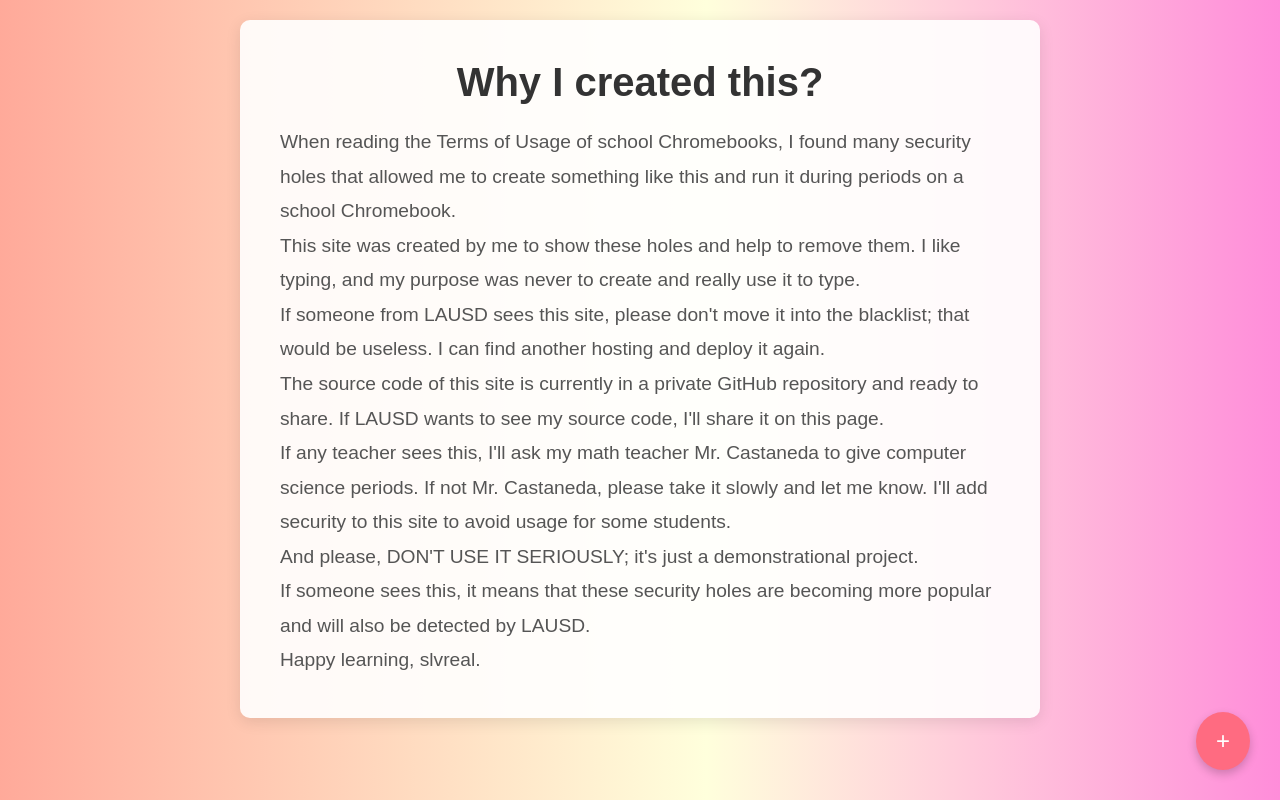
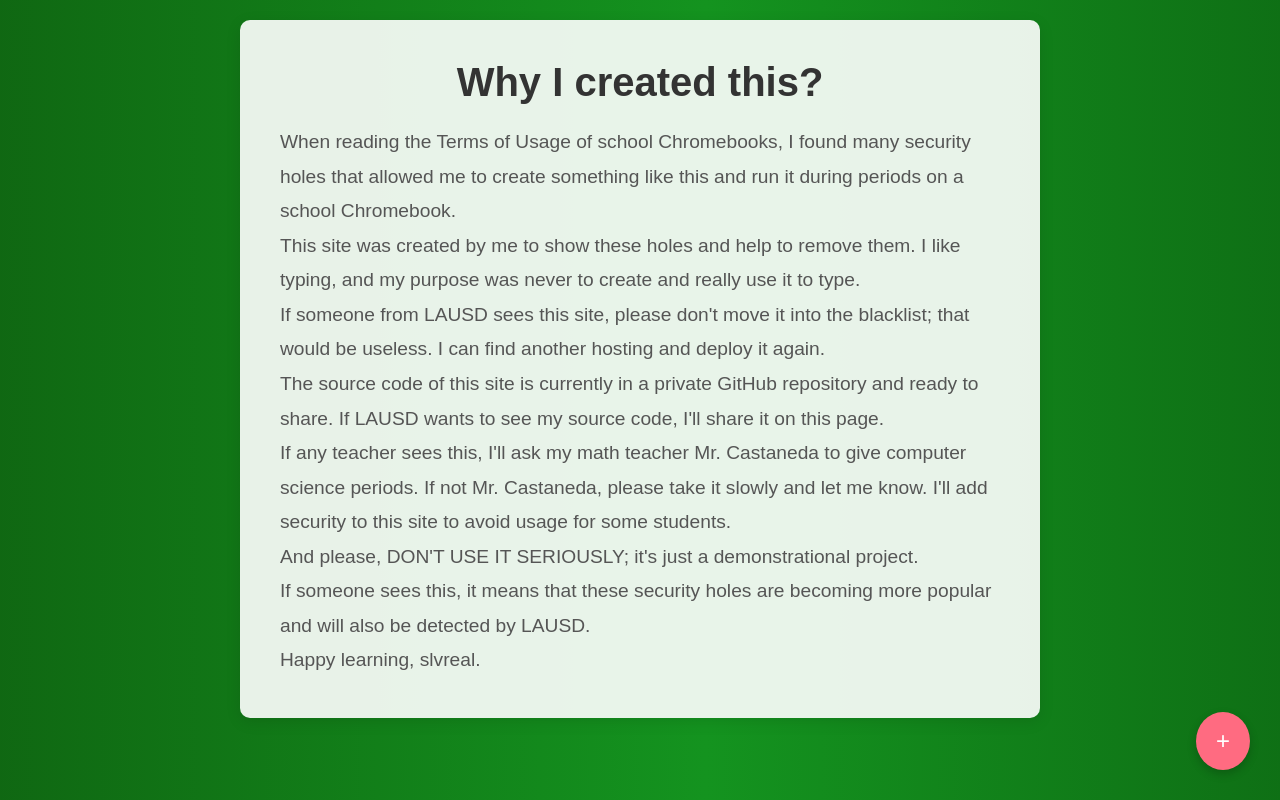
Before and after one commit to slavik2011/tc-server, a Flask app: page /whyicreatedthat in a window 1280 px wide. Run offline with Flask 3, Linux system fonts and the light colour scheme; parts of the project's set-up code (start-up, migrations or seed data) failed here and were passed over.

Commit message:
Update why.html

```diff
--- a/templates/why.html
+++ b/templates/why.html
@@ -14,7 +14,7 @@
 
         body {
             font-family: 'Arial', sans-serif;
-            background: linear-gradient(90deg, rgba(255,100,100,1) 0%, rgba(255,255,220,1) 50%, rgba(255,0,215,1) 100%);
+            background: linear-gradient(90deg, rgba(12,69,8,1) 0%, rgba(20,147,31,1) 50%, rgba(8,69,9,1) 100%);
             display: flex;
             justify-content: center;
             align-items: flex-start; /* Align to the top */
```
